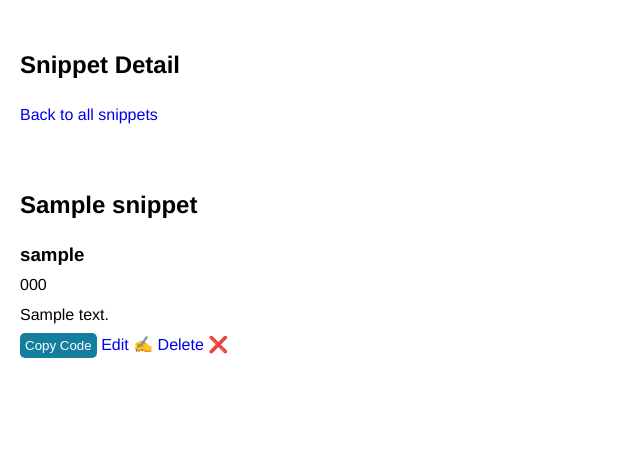
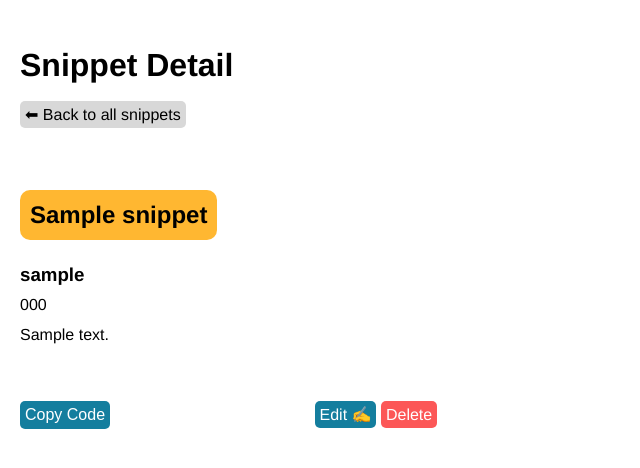
Before and after one commit to Momentum-Team-8/django-duplex-team-wolverine, a Django app: page /snippets/1 in a window 1280 px wide. Shown: the part 102-570 px from the top of the page, without its empty margins (0-640 px from the left). Run offline with Django 3.2, Linux system fonts and the light colour scheme; a user stored in the database is signed in; tables that the repository leaves empty hold one stand-in row (values such as "Sample post").

Commit message:
new snippet detail styling

```diff
--- a/snippets/static/css/styles.css
+++ b/snippets/static/css/styles.css
@@ -62,6 +62,10 @@ h1 > a:hover {
     width: 70vh;
 }
 
+.description {
+    margin-bottom: 50px;
+}
+
 h2 > a {
     color: black;
     background-color: rgb(255, 183, 49);
@@ -71,6 +75,14 @@ h2 > a {
 
 h2 > a:hover {
     background-color: rgb(241, 173, 47);
+}
+
+.snippet-title {
+    color: black;
+    background-color: rgb(255, 183, 49);
+    padding: 10px;
+    border-radius: 10px;
+    width: fit-content;
 }
 
 h2 {
@@ -83,6 +95,13 @@ button {
     color: white;
     padding: 5px;
     border-radius: 5px;
+    font-size: medium;
+    margin-right: 200px;
+}
+
+button:hover {
+    background-color: #106781;
+    cursor:pointer;
 }
 
 .search {
@@ -121,6 +140,21 @@ button {
 
 .heading-text {
     margin-top: 50px;
+    font-size: xx-large;
+}
+
+.back {
+    margin-top: 20px;
+    margin-bottom: 90px;
+    color: black;
+    width: fit-content;
+    padding: 5px;
+    border-radius: 5px;
+    background-color: rgb(216, 216, 216);
+}
+
+.back:hover {
+    background-color: rgb(207, 207, 207);
 }
 
 .measure {
@@ -128,3 +162,26 @@ button {
     display: flex;
     justify-content: left;
 }
+.edit {
+    text-decoration: none;
+    color: white;
+    padding: 5px;
+    background-color: #147e9e;
+    border-radius: 5px;
+}
+
+.edit:hover {
+    background-color: #106781;
+}
+
+.delete {
+    text-decoration: none;
+    color: white;
+    padding: 5px;
+    background-color: #fc5757;
+    border-radius: 5px;
+}
+
+.delete:hover {
+    background-color: #ff0000;
+}
--- a/snippets/templates/snippets/my_snippets.html
+++ b/snippets/templates/snippets/my_snippets.html
@@ -16,12 +16,12 @@
     <h3>{{ snippet.author }}</h3>
     <p>{{ snippet.code }}</p>
     <p>{{ snippet.language }}</p>
-    <p>Description: {{ snippet.description }}</p>
+    <p class="description">Description: {{ snippet.description }}</p>
   </div>
 </article>
 
-<a href={% url 'edit_snippet' pk=snippet.pk%}>Edit ✍️</a>
-<a href={% url 'delete_snippet' pk=snippet.pk%}>Delete ❌</a>
+<a href={% url 'edit_snippet' pk=snippet.pk%} class="edit">Edit ✍️</a>
+<a href={% url 'delete_snippet' pk=snippet.pk%} class="delete">Delete</a>
 
 {% endfor %}
 
--- a/snippets/templates/snippets/snippet_details.html
+++ b/snippets/templates/snippets/snippet_details.html
@@ -8,20 +8,20 @@
 {% block content %}
 <h2 class="heading-text">Snippet Detail</h2>
 
-<a href={% url 'list_snippets' %}>Back to all snippets</a>
+<a href={% url 'list_snippets' %} class="back">⬅ Back to all snippets</a>
 
 <div class=card>
-    <h2>
+    <h2 class="snippet-title">
         {{ snippet.title }}
     </h2>
     <h3>{{ snippet.author }}</h3>
     <p id="code">{{ snippet.code }}</p>
     <p>{{ snippet.language.name }}</p>
-    <p>{{ snippet.description }}</p>
+    <p class="description">{{ snippet.description }}</p>
     <button class="btn" data-clipboard-action="copy" data-clipboard-target="#code">Copy Code</button>
     {% if user == snippet.author %}
-        <a href={% url 'edit_snippet' pk=snippet.pk%}>Edit ✍️</a>
-        <a href={% url 'delete_snippet' pk=snippet.pk%}>Delete ❌</a>
+        <a href={% url 'edit_snippet' pk=snippet.pk%} class="edit">Edit ✍️</a>
+        <a href={% url 'delete_snippet' pk=snippet.pk%} class="delete">Delete</a>
     {% else %}
         <p></p>
     {% endif %}
```
